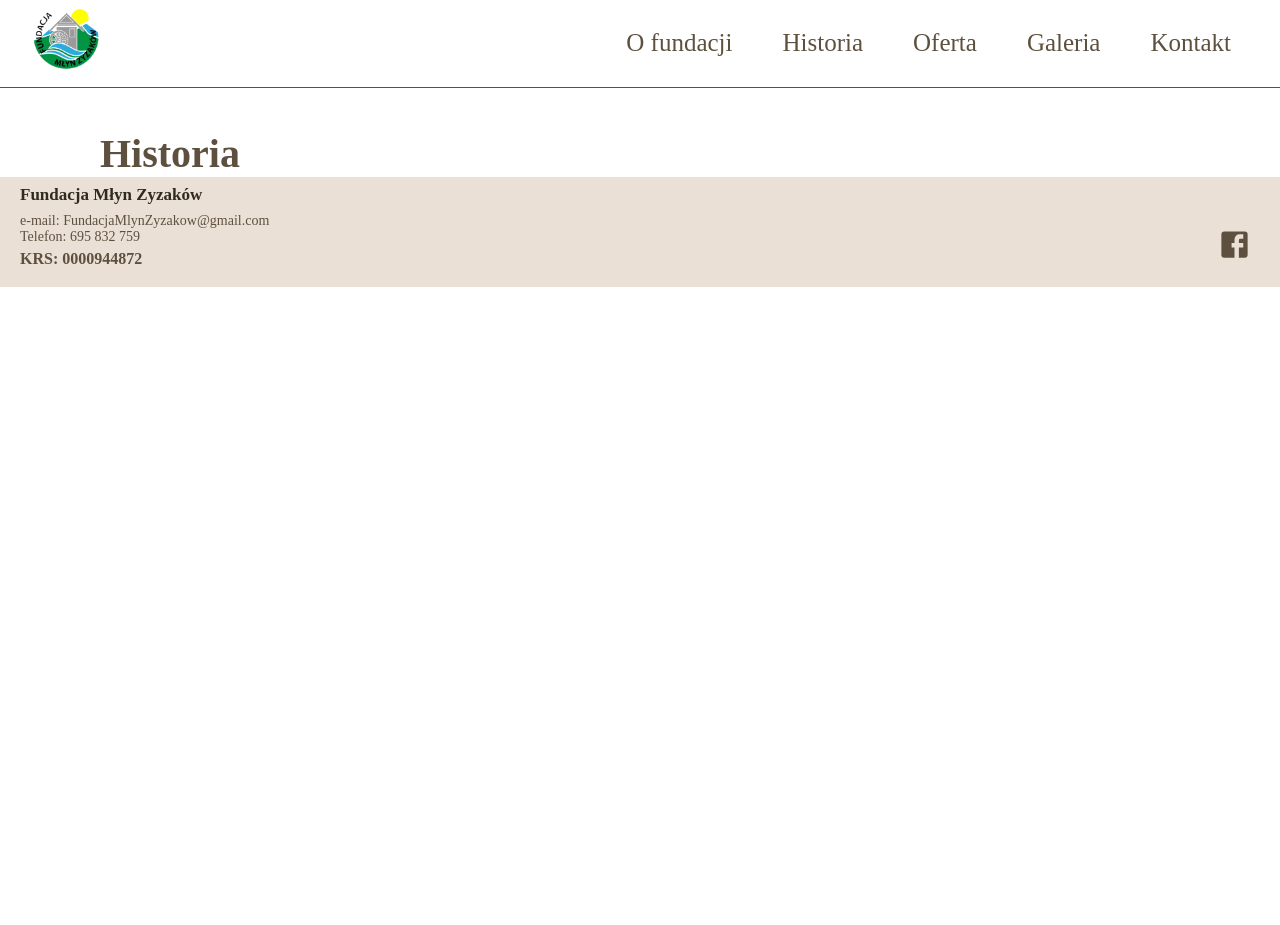
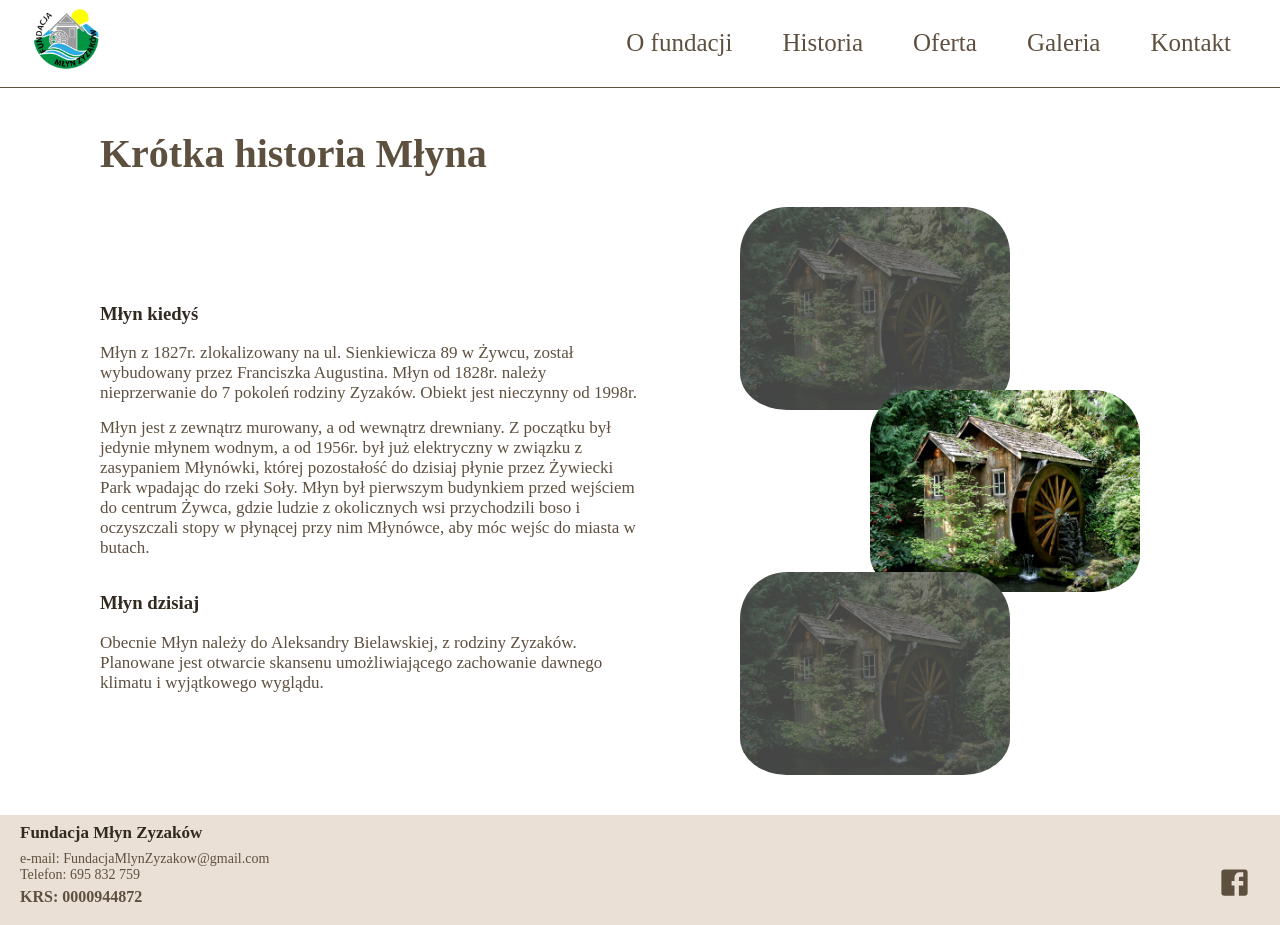
Before and after one commit to asiabielawska/ProjektFundacji, a React (Vite) app: page /historia in a window 1280 px wide. Before the commit the page ends 800 px from the top, so only its background shows below. Built offline with nearby package versions, Linux system fonts and the light colour scheme; a web font is replaced by a local one.

Commit message:
Add history text and img

```diff
--- a/src/components/Contact/styled.ts
+++ b/src/components/Contact/styled.ts
@@ -10,6 +10,7 @@ export const ContactAllText = styled("div")({
   color: "#5E503F",
   width: "40%",
   fontSize: 25,
+  flex: 2,
 });
 
 export const ContactElement = styled("div")({
@@ -21,4 +22,5 @@ export const ContactImg = styled("img")({
   width: "50%",
   height: "80%",
   borderRadius: 47,
+  flex: 1,
 });
--- a/src/components/History/History.tsx
+++ b/src/components/History/History.tsx
@@ -1,5 +1,52 @@
 import { MainHeading } from "../Layout/styled";
+import {
+  HistoryContainer,
+  HistoryImgContainer,
+  HistoryImgOne,
+  HistoryImgThree,
+  HistoryImgTwo,
+  HistoryText,
+  HistoryTextContainer,
+  SecondaryHeading,
+} from "./styled";
+import ImgOfMlynMoreColor from "../../assets/młynmain.jpeg";
+import ImgOfMlyn from "../../assets/młynmain2.jpg";
 
 export const History = () => {
-  return <MainHeading>Historia</MainHeading>;
+  return (
+    <>
+      <MainHeading>Krótka historia Młyna</MainHeading>
+      <HistoryContainer>
+        <HistoryTextContainer>
+          <SecondaryHeading>Młyn kiedyś</SecondaryHeading>
+          <HistoryText>
+            Młyn z 1827r. zlokalizowany na ul. Sienkiewicza 89 w Żywcu, został
+            wybudowany przez Franciszka Augustina. Młyn od 1828r. należy
+            nieprzerwanie do 7 pokoleń rodziny Zyzaków. Obiekt jest nieczynny od
+            1998r.
+          </HistoryText>
+          <HistoryText>
+            Młyn jest z zewnątrz murowany, a od wewnątrz drewniany. Z początku
+            był jedynie młynem wodnym, a od 1956r. był już elektryczny w związku
+            z zasypaniem Młynówki, której pozostałość do dzisiaj płynie przez
+            Żywiecki Park wpadając do rzeki Soły. Młyn był pierwszym budynkiem
+            przed wejściem do centrum Żywca, gdzie ludzie z okolicznych wsi
+            przychodzili boso i oczyszczali stopy w płynącej przy nim Młynówce,
+            aby móc wejśc do miasta w butach.
+          </HistoryText>
+          <SecondaryHeading>Młyn dzisiaj</SecondaryHeading>
+          <HistoryText>
+            Obecnie Młyn należy do Aleksandry Bielawskiej, z rodziny Zyzaków.
+            Planowane jest otwarcie skansenu umożliwiającego zachowanie dawnego
+            klimatu i wyjątkowego wyglądu.
+          </HistoryText>
+        </HistoryTextContainer>
+        <HistoryImgContainer>
+          <HistoryImgOne src={ImgOfMlyn}></HistoryImgOne>
+          <HistoryImgTwo src={ImgOfMlynMoreColor}></HistoryImgTwo>
+          <HistoryImgThree src={ImgOfMlyn}></HistoryImgThree>
+        </HistoryImgContainer>
+      </HistoryContainer>
+    </>
+  );
 };
--- a/src/components/History/styled.ts
+++ b/src/components/History/styled.ts
@@ -0,0 +1,53 @@
+import { styled } from "@mui/material";
+
+export const HistoryContainer = styled("div")({
+  display: "flex",
+  alignItems: "center",
+  paddingLeft: 100,
+});
+
+export const HistoryTextContainer = styled("div")({
+  color: "#5E503F",
+  flex: 1,
+});
+
+export const SecondaryHeading = styled("h3")({
+  color: "#312a21",
+});
+
+export const HistoryText = styled("div")({
+  fontSize: 17,
+  paddingBottom: 15,
+});
+
+export const HistoryImgContainer = styled("div")({
+  display: "flex",
+  flexDirection: "column",
+  flex: 1,
+  justifyContent: "space-around",
+  paddingLeft: 100,
+});
+
+export const HistoryImgOne = styled("img")({
+  height: "40%",
+  width: "50%",
+  borderRadius: 47,
+  paddingBottom: 10,
+  transform: "translate(0px, 30px)",
+});
+
+export const HistoryImgTwo = styled("img")({
+  height: "40%",
+  width: "50%",
+  borderRadius: 47,
+  paddingBottom: 10,
+  transform: "translate(130px, 0)",
+});
+
+export const HistoryImgThree = styled("img")({
+  height: "40%",
+  width: "50%",
+  borderRadius: 47,
+  paddingBottom: 10,
+  transform: "translate(0px, -30px)",
+});
```
